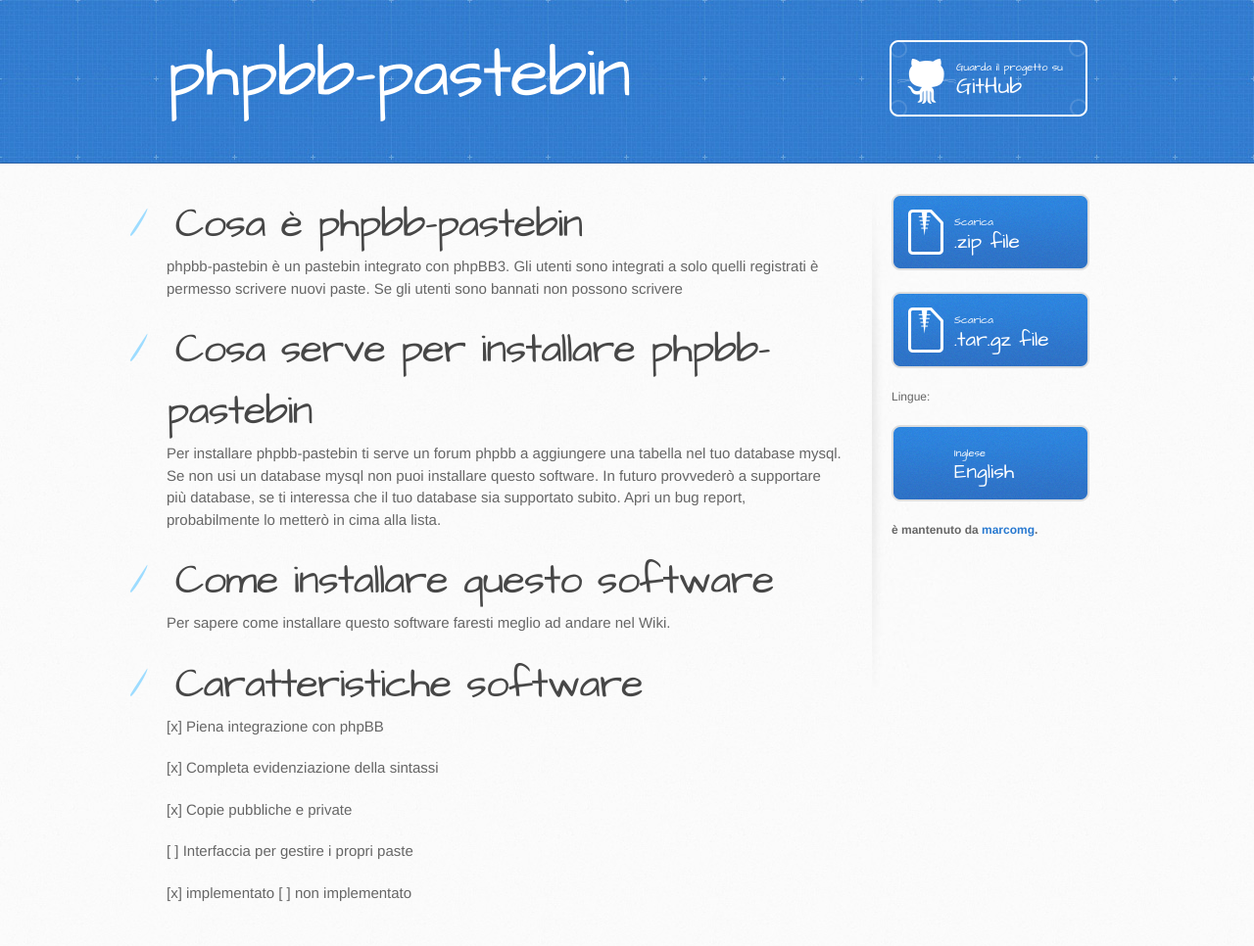
After one commit to marcomg/phpbb-pastebin, a PHP site: page /index-it.html in a window 1280 px wide. The commit adds this page. Shown: the whole page at 98% size. Run offline with PHP 8.4, Linux system fonts and the light colour scheme.

Commit message:
Added italian language

```diff
--- /dev/null
+++ b/index-it.html
@@ -0,0 +1,77 @@
+<!DOCTYPE html>
+<html>
+  <head>
+    <meta charset='utf-8'>
+    <meta http-equiv="X-UA-Compatible" content="chrome=1">
+    <meta name="viewport" content="width=device-width, initial-scale=1, maximum-scale=1">
+    <link href='https://fonts.googleapis.com/css?family=Architects+Daughter' rel='stylesheet' type='text/css'>
+    <link rel="stylesheet" type="text/css" href="stylesheets/stylesheet.css" media="screen" />
+    <link rel="stylesheet" type="text/css" href="stylesheets/pygment_trac.css" media="screen" />
+    <link rel="stylesheet" type="text/css" href="stylesheets/print.css" media="print" />
+
+    <!--[if lt IE 9]>
+    <script src="//html5shiv.googlecode.com/svn/trunk/html5.js"></script>
+    <![endif]-->
+
+    <title>phpbb-pastebin da marcomg</title>
+  </head>
+
+  <body>
+    <header>
+      <div class="inner">
+        <h1>phpbb-pastebin</h1>
+        <h2></h2>
+        <a href="https://github.com/marcomg/phpbb-pastebin" class="button"><small>Guarda il progetto su</small>GitHub</a>
+      </div>
+    </header>
+
+    <div id="content-wrapper">
+      <div class="inner clearfix">
+        <section id="main-content">
+          <h1>
+<a name="cosa-e-phpbb-pastebin" class="anchor" href="#cosa-e-phpbb-pastebin"><span class="octicon octicon-link"></span></a>Cosa è phpbb-pastebin</h1>
+
+<p>phpbb-pastebin è un pastebin integrato con phpBB3. Gli utenti sono integrati a solo quelli registrati è permesso scrivere nuovi paste. Se gli utenti sono bannati non possono scrivere</p>
+
+<h1>
+<a name="cosa-serve-per-installare" class="anchor" href="#cosa-serve-per-installare"><span class="octicon octicon-link"></span></a>Cosa serve per installare phpbb-pastebin</h1>
+
+<p>Per installare phpbb-pastebin ti serve un forum phpbb a aggiungere una tabella nel tuo database mysql. Se non usi un database mysql non puoi installare questo software. In futuro provvederò a supportare più database, se ti interessa che il tuo database sia supportato subito. Apri un bug report, probabilmente lo metterò in cima alla lista.</p>
+
+<h1>
+<a name="come-installare-questo-software" class="anchor" href="#come-installare-questo-software"><span class="octicon octicon-link"></span></a>Come installare questo software</h1>
+
+<p>Per sapere come installare questo software faresti meglio ad andare nel Wiki.</p>
+
+<h1>
+<a name="software-features" class="anchor" href="#software-features"><span class="octicon octicon-link"></span></a>Caratteristiche software</h1>
+
+<p>[x] Piena integrazione con phpBB</p>
+<p>[x] Completa evidenziazione della sintassi</p>
+<p>[x] Copie pubbliche e private</p>
+<p>[ ] Interfaccia per gestire i propri paste</p>
+<p><small>[x] implementato [ ] non implementato</p>
+        </section>
+
+        <aside id="sidebar">
+          <a href="https://github.com/marcomg/phpbb-pastebin/zipball/master" class="button">
+            <small>Scarica</small>
+            .zip file
+          </a>
+          <a href="https://github.com/marcomg/phpbb-pastebin/tarball/master" class="button">
+            <small>Scarica</small>
+            .tar.gz file
+          </a>
+          <p>Lingue:</p>
+          <a href="index.html" class="buttonl">
+            <small>Inglese</small>
+            English
+          </a>
+          <p class="repo-owner"><a href="https://github.com/marcomg/phpbb-pastebin"></a> è mantenuto da <a href="https://github.com/marcomg">marcomg</a>.</p>
+        </aside>
+      </div>
+    </div>
+
+
+  </body>
+</html>
--- a/params.json
+++ /dev/null
@@ -1 +0,0 @@
-{"name":"Phpbb-pastebin","tagline":"","body":"# What is phpbb-pastebin #\r\nphpbb-pastebin is a pastebin integrated with phpbb3. The users are integrated and only registred users are allowed to write. If a user is banned he can't write.\r\n\r\n# What I need to install phpbb-pastebin #\r\nTo install phpbb-pastebin you need a phpbb board and add a table in your mysql database. If you don't use a mysql database you can't install this software. In the future perhaps I'll add the support for more databases.\r\n\r\n# How install this software #\r\nTo install this software you'd better go to our Wiki.\r\n\r\n# Software features #\r\n[x] Full integration with phpBB\r\n[x] Full pastebin with Syntax Highlighter\r\n[x] Pastes public and private\r\n[] Manager personal pastes","google":"","note":"Don't delete this file! It's used internally to help with page regeneration."}
--- a/stylesheets/stylesheet.css
+++ b/stylesheets/stylesheet.css
@@ -138,7 +138,21 @@ a.button {
   padding-top: 22px;
   font-family: 'Architects Daughter', 'Helvetica Neue', Helvetica, Arial, serif;
 }
+a.buttonl {
+  width: 134px;
+  height: 58px;
+  line-height: 1.2;
+  font-size: 23px;
+  color: #fff;
+  padding-left: 68px;
+  padding-top: 22px;
+  font-family: 'Architects Daughter', 'Helvetica Neue', Helvetica, Arial, serif;
+}
 a.button small {
+  display: block;
+  font-size: 11px;
+}
+a.buttonl small {
   display: block;
   font-size: 11px;
 }
@@ -153,6 +167,15 @@ aside a.button {
   padding-left: 64px;
   display: block;
   background: transparent url(../images/download-button.png) 0 0 no-repeat;
+  margin-bottom: 20px;
+  font-size: 21px;
+}
+
+aside a.buttonl {
+  width: 138px;
+  padding-left: 64px;
+  display: block;
+  background: transparent url(../images/language-button.png) 0 0 no-repeat;
   margin-bottom: 20px;
   font-size: 21px;
 }
```
Also changed, not shown: index.html (+13 -8 lines), images/language-button.png (added).
